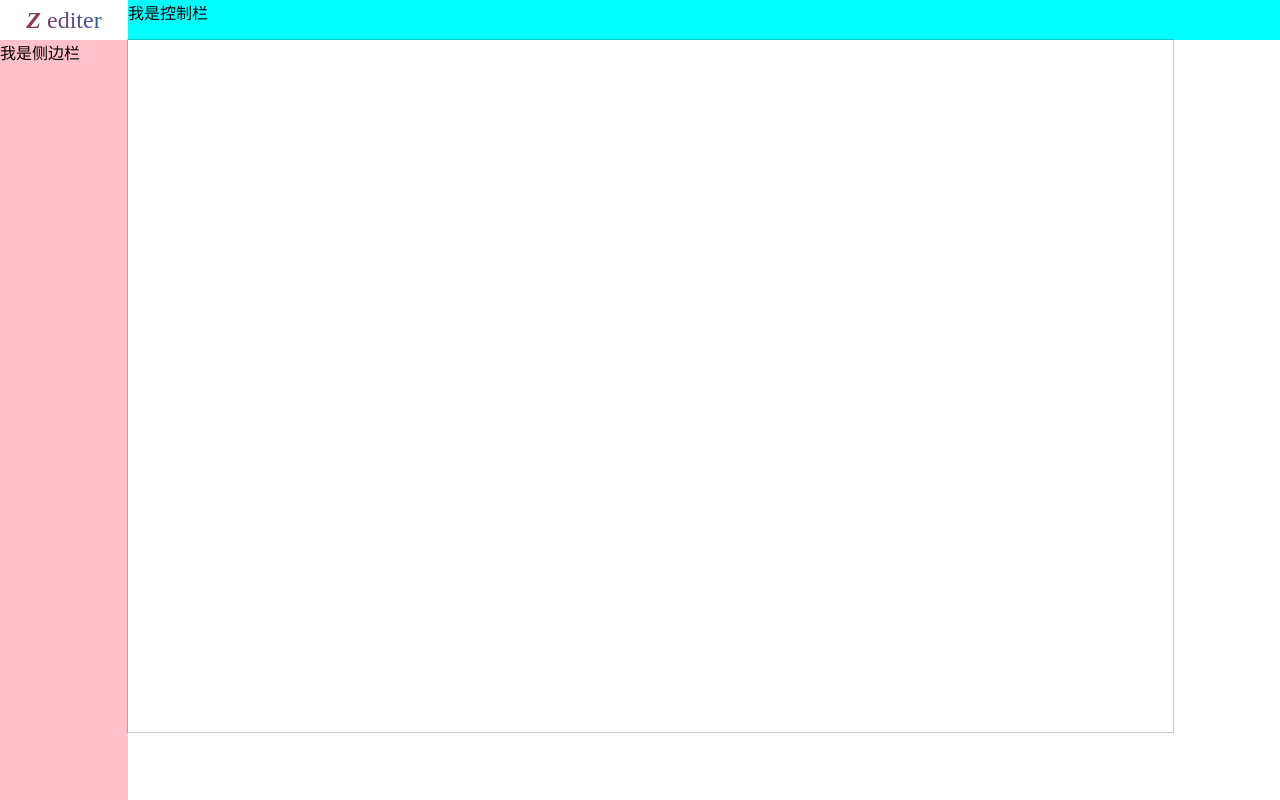
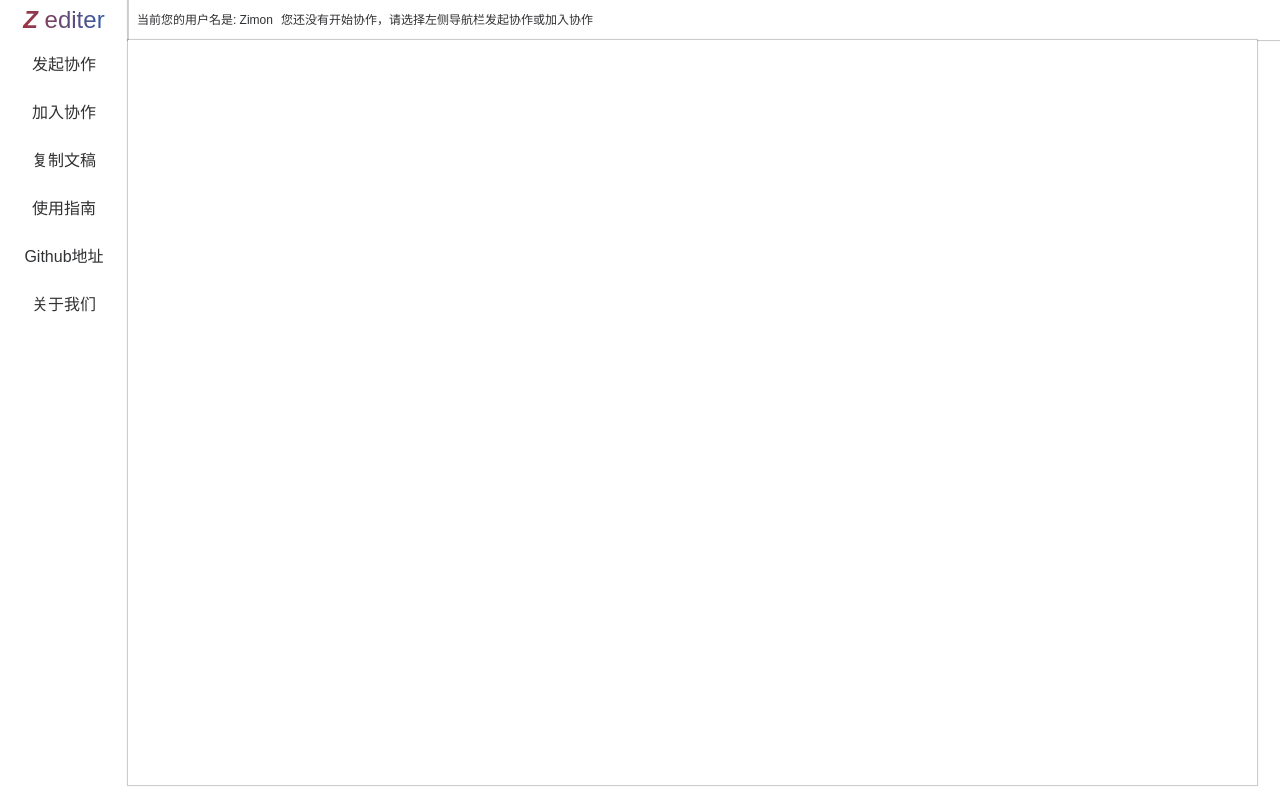
Before and after one commit to Zimon26/Zediter-FrontEnd, a React (Vite) app: page / in a window 1280 px wide. Built offline with nearby package versions, Linux system fonts and the light colour scheme.

Commit message:
11.26 going to add backend

```diff
--- a/package.json
+++ b/package.json
@@ -9,6 +9,7 @@
     "preview": "vite preview"
   },
   "dependencies": {
+    "antd": "^5.0.1",
     "react": "^18.2.0",
     "react-dom": "^18.2.0"
   },
--- a/src/App.jsx
+++ b/src/App.jsx
@@ -1,21 +1,78 @@
+import { Button, Input, message } from 'antd'
+import 'antd/dist/reset.css'
+import { useRef, useState } from 'react'
 import './App.less'
 
 function App() {
+  const [username, setUsername] = useState('Zimon')
+  const [collaborators, setCollaborators] = useState(['Zimon, Zeb'])
+  const [isWorking, setIsWorking] = useState(false)
+  const [messageApi, contextHolder] = message.useMessage()
+  const joinFormRef = useRef()
+  const launchCol = (e) => {
+    setIsWorking(true)
+    //  请求后端获得协作码
+    const code = '02026'
+    messageApi.info(`您的协作码是 ${code}`)
+    e.target.innerHTML = '协作中 02026'
+    // 发送消息提示
+    // 通知后端
+  }
+
+  const joinCol = () => {
+    if (joinFormRef.current.style.display === 'block') {
+      joinFormRef.current.style.display = 'none'
+    } else {
+      joinFormRef.current.style.display = 'block'
+    }
+  }
+
+  const copyAll = () => {
+
+  }
+
+  const submitCode = () => {
+    // 发送后端比对
+    console.log('click')
+  }
+
   return (
     <>
+      {contextHolder}
       <div className="header-container">
         <div className="brand">
           <span style={{ fontStyle: 'italic', fontWeight: '700' }}>Z </span>
           <span>editer</span>
         </div>
-        <div className="head-bar">我是控制栏</div>
+        <div className="head-bar">
+          <div className="username">当前您的用户名是: {username}</div>
+          <div className="collaborators">
+            {
+              isWorking ?
+                '正在协作: ' + collaborators.join(',')
+                :
+                '您还没有开始协作，请选择左侧导航栏发起协作或加入协作'
+            }
+          </div>
+        </div>
       </div>
       <div className="body-container">
         <div className="left-container">
-          我是侧边栏
+          <ul className="nav-bar">
+            <li onClick={launchCol}>发起协作</li>
+            <li onClick={joinCol}>加入协作</li>
+            <li onClick={copyAll}>复制文稿</li>
+            <li>使用指南</li>
+            <li>Github地址</li>
+            <li>关于我们</li>
+          </ul>
         </div>
         <div className="main-container">
           <textarea></textarea>
+          <div className="join-form" ref={joinFormRef}>
+            <Input placeholder="请输入协作码" />
+            <Button onClick={submitCode}>提交</Button>
+          </div>
         </div>
       </div>
     </>
--- a/src/App.less
+++ b/src/App.less
@@ -19,7 +19,22 @@
   .head-bar {
     flex: 18;
     height: 100%;
-    background-color: aqua;
+    border-left: 1px solid #d1d1d1;
+    box-shadow: 0 0 .1vmin .1vmin rgba(0, 0, 0, .2);
+    // background-color: aqua;
+    font-size: 1.5vmin;
+    line-height: 5vmin;
+    color: #303133;
+    // padding: 0 1vmin;
+
+    div {
+      display: inline-block;
+      margin-left: 1vmin;
+    }
+
+    // .username {
+    //   margin-right: 1vmin;
+    // }
   }
 }
 
@@ -30,19 +45,31 @@
 
   .left-container {
     flex: 2;
-    background-color: pink;
+    // background-color: pink;
     height: 100%;
+    color: #303133;
+
+    li {
+      margin-top: 2vmin;
+      height: 4vmin;
+      text-align: center;
+
+      &:hover {
+        cursor: pointer;
+      }
+    }
   }
 
   .main-container {
     flex: 18;
+    position: relative;
     // background-color: purple;
     height: 100%;
     // padding: 1vmin;
 
     textarea {
-      width: 90%;
-      height: 90%;
+      width: 98%;
+      height: 98%;
       padding: .5vmin;
       resize: none;
       outline: none;
@@ -50,5 +77,28 @@
       box-shadow: 0 0 .1vmin .1vmin rgba(0, 0, 0, .2);
       font-size: 2vmin;
     }
+
+    .join-form {
+      display: none;
+      position: absolute;
+      top: 6vmin;
+      left: 1vw;
+      padding: 1vmin;
+      width: 30vw;
+      border: 1px solid #cccccc;
+      border-radius: .5vmin;
+      box-shadow: 0 0 3px 1px rgba(0, 0, 0, .2);
+      height: 6vmin;
+
+      // background-color: #1565c0;
+      input {
+        width: 20vw;
+      }
+
+      button {
+        margin-left: 1vw;
+        width: 6vw;
+      }
+    }
   }
 }
--- a/src/index.less
+++ b/src/index.less
@@ -108,4 +108,8 @@ a {
   padding: 0;
 }
 
+input {
+  outline: none;
+}
+
 /*---样式清除结束------*/
```
Also changed, not shown: 1 other file (tests, documents, lock files or other folders).
